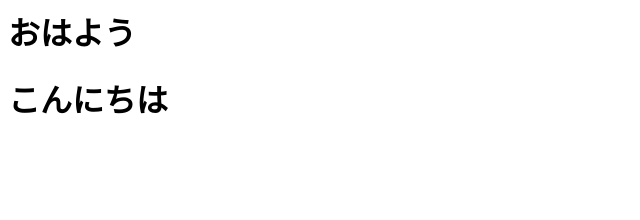
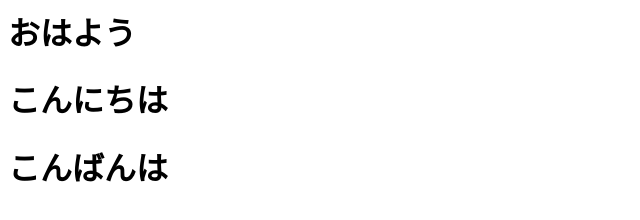
Before and after one commit to Marack0926/first_github, a plain HTML site: page index.html in a window 1280 px wide. Shown: the whole page, without its empty margins (0-640 px from the left). Drawn offline with Linux system fonts and the light colour scheme.

Commit message:
こんばんはと入力しました。

```diff
--- a/index.html
+++ b/index.html
@@ -1,2 +1,3 @@
 <h1>おはよう</h1>
 <h1>こんにちは</h1>
+<h1>こんばんは</h1>
```
